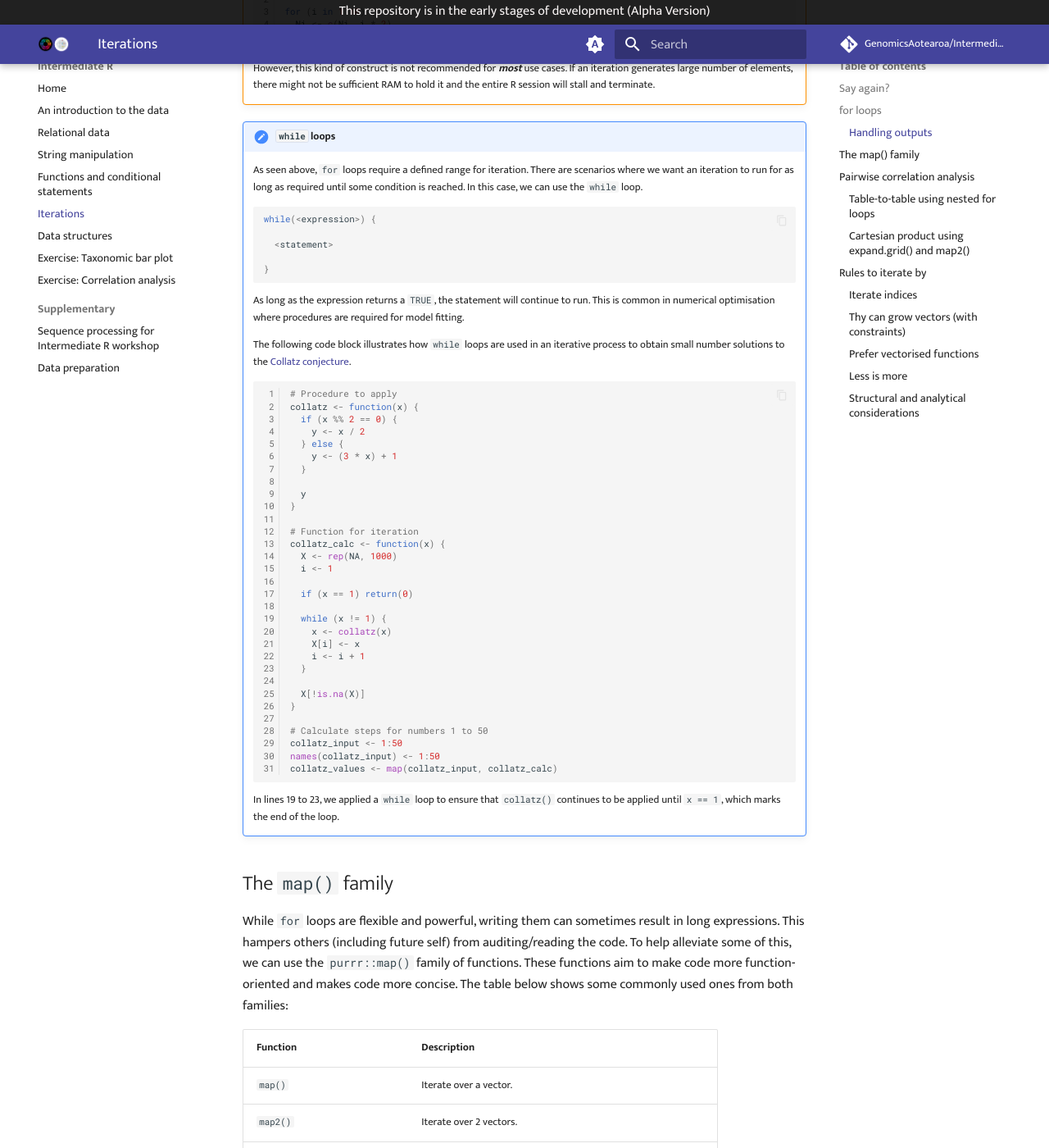
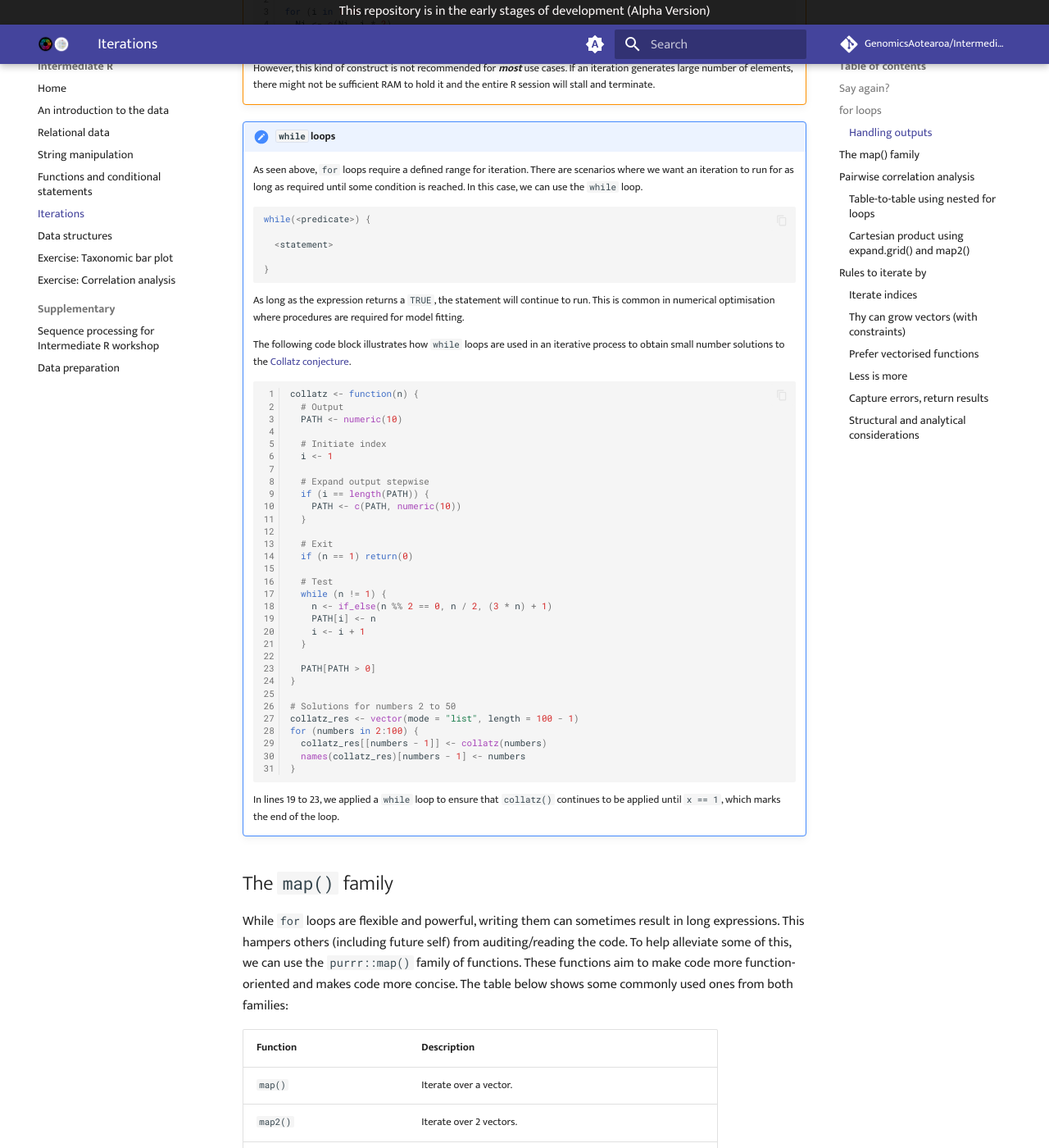
Before and after one commit to GenomicsAotearoa/Intermediate-R, an MkDocs documentation site: the page built from docs/4.iterations.md, in a window 1280 px wide and 1400 px high, scrolled down 2433 px. Shown: the whole window at 82% size. Built offline with MkDocs 1.6.1 and Material for MkDocs 9.7.7, drawn with Linux system fonts in a browser that asks for light colours; comment, search, counter and statistics services are not loaded; some of the changed text lies outside the part shown.

Commit message:
modify collatz conjecture

````diff
--- a/docs/4.iterations.md
+++ b/docs/4.iterations.md
@@ -100,7 +100,7 @@ We constructed a loop to multiply each number by 2, but we only have 1 number as
     As seen above, `for` loops require a defined range for iteration. There are scenarios where we want an iteration to run for as long as required until some condition is reached. In this case, we can use the `while` loop.
 
     ```r
-    while(<expression>) {
+    while(<predicate>) {
 
       <statement>
 
@@ -112,37 +112,37 @@ We constructed a loop to multiply each number by 2, but we only have 1 number as
     The following code block illustrates how `while` loops are used in an iterative process to obtain small number solutions to the [Collatz conjecture](https://en.wikipedia.org/wiki/Collatz_conjecture).
 
     ```r linenums="1"
-    # Procedure to apply
-    collatz <- function(x) {
-      if (x %% 2 == 0) {
-        y <- x / 2
-      } else {
-        y <- (3 * x) + 1
+    collatz <- function(n) {
+      # Output
+      PATH <- numeric(10)
+
+      # Initiate index
+      i <- 1
+
+      # Expand output stepwise
+      if (i == length(PATH)) {
+        PATH <- c(PATH, numeric(10))
       }
 
-      y
-    }
+      # Exit
+      if (n == 1) return(0)
 
-    # Function for iteration
-    collatz_calc <- function(x) {
-      X <- rep(NA, 1000)
-      i <- 1
-
-      if (x == 1) return(0)
-
-      while (x != 1) {
-        x <- collatz(x)
-        X[i] <- x
+      # Test
+      while (n != 1) {
+        n <- if_else(n %% 2 == 0, n / 2, (3 * n) + 1)
+        PATH[i] <- n
         i <- i + 1
       }
 
-      X[!is.na(X)]
+      PATH[PATH > 0]
     }
 
-    # Calculate steps for numbers 1 to 50
-    collatz_input <- 1:50
-    names(collatz_input) <- 1:50
-    collatz_values <- map(collatz_input, collatz_calc)
+    # Solutions for numbers 2 to 50
+    collatz_res <- vector(mode = "list", length = 100 - 1)
+    for (numbers in 2:100) {
+      collatz_res[[numbers - 1]] <- collatz(numbers)
+      names(collatz_res)[numbers - 1] <- numbers
+    }
     ```
 
     In lines 19 to 23, we applied a `while` loop to ensure that `collatz()` continues to be applied until `x == 1`, which marks the end of the loop.
@@ -487,6 +487,20 @@ While iterations are helpful when you have a lot of data to go through, it can b
 "Less is more" also applies to the results of iterations. If each iteration computes and produces voluminous intermediate outcomes (e.g., permutation, bootstrapping, imputation, etc.), consider if all those values are required for downstream analyses within the same session. It is understood that these intermediate values can be valuable for troubleshooting and understanding the underlying assumptions of the analysis. In that case, consider redirecting them into files.
 
 If you must iterate through a large amount of data, also consider using combining control flow elements like `if-else` with loop specific statements like `break` or `next` to make sure you are computing on elements and storing outputs that meet certain conditions.
+
+### Capture errors, return results
+
+There are situations where errors persist despite our best efforts to guard against them. Defensive programming applies to scripting as well! It can be a expensive to run large numbers of iterations only for it to be stopped and error out without saving other valid outputs. In that case, R has a helpful function: `try()`. We know our `calc_alpha_diversity()` will error out on non-numeric data, let's use that to demonstrate how `try()` can help save computation from other valid inputs:
+
+!!! r-project "code"
+
+    ```r linenums="1"
+    map(asv, \(x) {
+      try({
+        calc_alpha_diversity(x, index = "shannon")
+      })
+    })
+    ```
 
 ### Structural and analytical considerations
 
````
